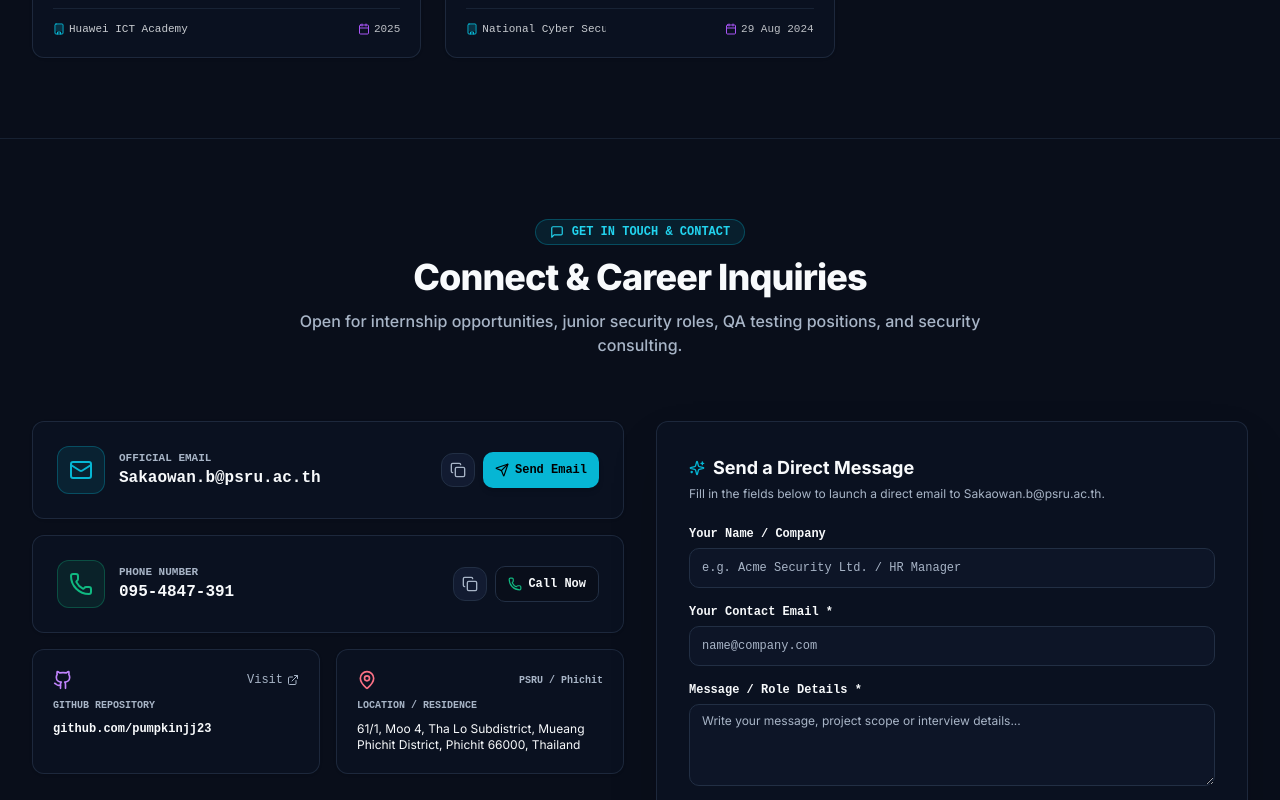
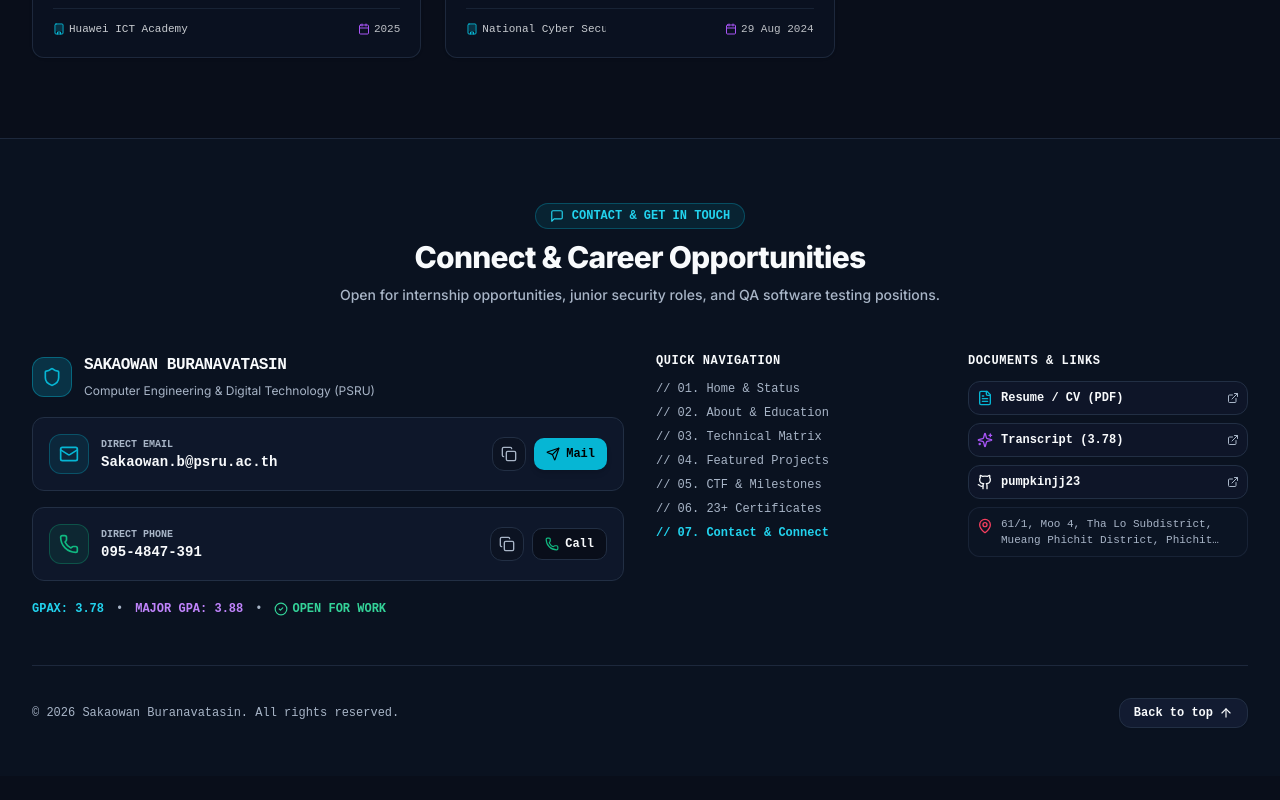
Before and after one commit to pumpkinjj23/portfolio.sakaowan23, a React (Vite) app: page / in a window 1280 px wide. Shown: the part 9160-9960 px from the top of the page. After the commit the page ends 9936 px from the top, so only its background shows below. Built offline with nearby package versions, Linux system fonts and the light colour scheme.

Commit message:
feat: upgrade footer into full Contact and Connections Hub

```diff
--- a/src/App.tsx
+++ b/src/App.tsx
@@ -8,7 +8,6 @@ import ExperienceSection from "@/components/experience-section"
 import CertificatesSection from "@/components/certificates-section"
 import CertificateModal from "@/components/certificate-modal"
 import ImageLightbox from "@/components/image-lightbox"
-import ContactSection from "@/components/contact-section"
 import Footer from "@/components/footer"
 import { portfolioData, type CertItem } from "@/data/portfolioData"
 
@@ -128,7 +127,6 @@ export default function App() {
           lang={lang}
           onSelectCert={(cert) => setSelectedCert(cert)}
         />
-        <ContactSection lang={lang} />
         <Footer lang={lang} />
       </div>
 
--- a/src/components/footer.tsx
+++ b/src/components/footer.tsx
@@ -1,4 +1,21 @@
-import { Shield, Github, Mail, ArrowUp, ExternalLink } from "lucide-react"
+import { useState } from "react"
+import {
+  Shield,
+  Github,
+  Mail,
+  Phone,
+  MapPin,
+  ArrowUp,
+  ExternalLink,
+  Copy,
+  Check,
+  Send,
+  MessageSquare,
+  FileText,
+  CheckCircle2,
+  Sparkles,
+} from "lucide-react"
+import { Button } from "@/components/ui/button"
 import { portfolioData } from "@/data/portfolioData"
 
 interface FooterProps {
@@ -7,87 +24,206 @@ interface FooterProps {
 
 export default function Footer({ lang = "en" }: FooterProps) {
   const p = portfolioData.personal
+  const [copiedEmail, setCopiedEmail] = useState(false)
+  const [copiedPhone, setCopiedPhone] = useState(false)
 
   const scrollToTop = () => {
     window.scrollTo({ top: 0, behavior: "smooth" })
   }
 
+  const copyToClipboard = (text: string, type: "email" | "phone") => {
+    navigator.clipboard.writeText(text)
+    if (type === "email") {
+      setCopiedEmail(true)
+      setTimeout(() => setCopiedEmail(false), 2000)
+    } else {
+      setCopiedPhone(true)
+      setTimeout(() => setCopiedPhone(false), 2000)
+    }
+  }
+
   return (
-    <footer className="relative border-t border-border/80 bg-secondary/30 pt-16 pb-12">
+    <footer
+      id="contact"
+      className="relative border-t border-border/80 bg-card/90 pt-16 pb-12 transition-colors"
+    >
       <div className="max-w-7xl mx-auto px-4 sm:px-6 lg:px-8">
-        <div className="grid grid-cols-1 md:grid-cols-12 gap-10 pb-12 border-b border-border/60">
-          {/* Brand & Bio */}
-          <div className="md:col-span-6 space-y-4">
+        {/* Section Header */}
+        <div className="text-center max-w-2xl mx-auto mb-12 space-y-2.5">
+          <div className="inline-flex items-center gap-2 px-3.5 py-1 rounded-full bg-cyan-500/10 border border-cyan-500/30 text-cyan-600 dark:text-cyan-400 text-xs font-mono font-bold">
+            <MessageSquare className="w-3.5 h-3.5" />
+            <span>{lang === "th" ? "ช่องทางการติดต่อ & ข้อมูล" : "CONTACT & GET IN TOUCH"}</span>
+          </div>
+          <h2 className="text-2xl sm:text-3xl font-extrabold tracking-tight text-foreground">
+            {lang === "th" ? "ติดต่อเพื่อร่วมงาน / สัมภาษณ์ฝึกงาน" : "Connect & Career Opportunities"}
+          </h2>
+          <p className="text-xs sm:text-sm text-muted-foreground font-medium">
+            {lang === "th"
+              ? "พร้อมเปิดรับโอกาสฝึกงานและร่วมงานในตำแหน่ง Security Tester, QA Software Tester, Junior Security Engineer"
+              : "Open for internship opportunities, junior security roles, and QA software testing positions."}
+          </p>
+        </div>
+
+        {/* Main Grid */}
+        <div className="grid grid-cols-1 lg:grid-cols-12 gap-8 pb-12 border-b border-border/80">
+          {/* Left Column (6 cols): Brand & Direct Contact Cards */}
+          <div className="lg:col-span-6 space-y-4">
+            {/* Brand Header */}
             <div className="flex items-center gap-3">
-              <div className="w-9 h-9 rounded-xl bg-cyan-500/20 border border-cyan-500/40 flex items-center justify-center">
-                <Shield className="w-5 h-5 text-cyan-400" />
+              <div className="w-10 h-10 rounded-xl bg-cyan-500/20 border border-cyan-500/40 flex items-center justify-center">
+                <Shield className="w-5 h-5 text-cyan-500" />
               </div>
-              <span className="font-mono text-base font-bold text-foreground tracking-tight">
-                SAKAOWAN.B // SEC_PORTFOLIO
+              <div>
+                <span className="font-mono text-base font-bold text-foreground tracking-tight block">
+                  SAKAOWAN BURANAVATASIN
+                </span>
+                <span className="text-xs text-muted-foreground font-sans">
+                  {lang === "th" ? "วิศวกรรมคอมพิวเตอร์และเทคโนโลยีดิจิทัล (PSRU)" : "Computer Engineering & Digital Technology (PSRU)"}
+                </span>
+              </div>
+            </div>
+
+            {/* Email Contact Box */}
+            <div className="p-4 rounded-xl bg-secondary/60 border border-border flex flex-col sm:flex-row sm:items-center justify-between gap-3 hover:border-cyan-500/40 transition-colors">
+              <div className="flex items-center gap-3">
+                <div className="w-10 h-10 rounded-lg bg-cyan-500/10 border border-cyan-500/30 flex items-center justify-center text-cyan-500 shrink-0">
+                  <Mail className="w-5 h-5" />
+                </div>
+                <div>
+                  <span className="text-[10px] font-mono font-bold text-muted-foreground uppercase block">
+                    {lang === "th" ? "อีเมลทางการ" : "DIRECT EMAIL"}
+                  </span>
+                  <a
+                    href={`mailto:${p.email}`}
+                    className="text-xs sm:text-sm font-mono font-bold text-foreground hover:text-cyan-500 transition-colors truncate block"
+                  >
+                    {p.email}
+                  </a>
+                </div>
+              </div>
+
+              <div className="flex items-center gap-2 shrink-0">
+                <button
+                  onClick={() => copyToClipboard(p.email, "email")}
+                  className="p-2 rounded-lg bg-card hover:bg-card/80 border border-border text-foreground transition-colors"
+                  title="Copy Email"
+                >
+                  {copiedEmail ? (
+                    <Check className="w-4 h-4 text-emerald-400" />
+                  ) : (
+                    <Copy className="w-4 h-4 text-muted-foreground" />
+                  )}
+                </button>
+                <a href={`mailto:${p.email}`}>
+                  <Button size="sm" className="bg-cyan-500 hover:bg-cyan-600 text-black font-bold font-mono text-xs gap-1.5 h-8">
+                    <Send className="w-3.5 h-3.5" />
+                    <span>{lang === "th" ? "ส่งอีเมล" : "Mail"}</span>
+                  </Button>
+                </a>
+              </div>
+            </div>
+
+            {/* Phone Contact Box */}
+            <div className="p-4 rounded-xl bg-secondary/60 border border-border flex flex-col sm:flex-row sm:items-center justify-between gap-3 hover:border-emerald-500/40 transition-colors">
+              <div className="flex items-center gap-3">
+                <div className="w-10 h-10 rounded-lg bg-emerald-500/10 border border-emerald-500/30 flex items-center justify-center text-emerald-500 shrink-0">
+                  <Phone className="w-5 h-5" />
+                </div>
+                <div>
+                  <span className="text-[10px] font-mono font-bold text-muted-foreground uppercase block">
+                    {lang === "th" ? "เบอร์โทรศัพท์" : "DIRECT PHONE"}
+                  </span>
+                  <a
+                    href={`tel:${p.phone.replace(/[^0-9]/g, "")}`}
+                    className="text-xs sm:text-sm font-mono font-bold text-foreground hover:text-emerald-500 transition-colors block"
+                  >
+                    {p.phone}
+                  </a>
+                </div>
+              </div>
+
+              <div className="flex items-center gap-2 shrink-0">
+                <button
+                  onClick={() => copyToClipboard(p.phone, "phone")}
+                  className="p-2 rounded-lg bg-card hover:bg-card/80 border border-border text-foreground transition-colors"
+                  title="Copy Phone"
+                >
+                  {copiedPhone ? (
+                    <Check className="w-4 h-4 text-emerald-400" />
+                  ) : (
+                    <Copy className="w-4 h-4 text-muted-foreground" />
+                  )}
+                </button>
+                <a href={`tel:${p.phone.replace(/[^0-9]/g, "")}`}>
+                  <Button variant="outline" size="sm" className="font-bold font-mono text-xs gap-1.5 h-8 border-border hover:border-emerald-400">
+                    <Phone className="w-3.5 h-3.5 text-emerald-500" />
+                    <span>{lang === "th" ? "โทรออก" : "Call"}</span>
+                  </Button>
+                </a>
+              </div>
+            </div>
+
+            {/* Status Line */}
+            <div className="flex flex-wrap items-center gap-3 text-xs font-mono pt-1 text-muted-foreground">
+              <span className="text-cyan-600 dark:text-cyan-400 font-bold">GPAX: 3.78</span>
+              <span>•</span>
+              <span className="text-purple-600 dark:text-purple-400 font-bold">MAJOR GPA: 3.88</span>
+              <span>•</span>
+              <span className="text-emerald-600 dark:text-emerald-400 font-bold flex items-center gap-1">
+                <CheckCircle2 className="w-3.5 h-3.5" />
+                <span>OPEN FOR WORK</span>
               </span>
-            </div>
-            <p className="text-xs sm:text-sm text-muted-foreground font-sans max-w-md leading-relaxed">
-              {lang === "th"
-                ? "แฟ้มสะสมผลงานความมั่นคงปลอดภัยไซเบอร์และการทดสอบซอฟต์แวร์ โดย สกาววรรณ บูรณะวาทศิลป์ นักศึกษาชั้นปีสุดท้าย วิศวกรรมคอมพิวเตอร์และเทคโนโลยีดิจิทัล มหาวิทยาลัยราชภัฏพิบูลสงคราม"
-                : "Cybersecurity & Software Testing Portfolio by Sakaowan Buranavatasin (Jubjang). Final-Year Computer Engineering & Digital Technology Student at PSRU."}
-            </p>
-            <div className="flex items-center gap-4 text-xs font-mono text-cyan-400">
-              <span>GPAX: 3.78</span>
-              <span>•</span>
-              <span>MAJOR GPA: 3.88</span>
-              <span>•</span>
-              <span className="text-emerald-400">STATUS: OPEN FOR WORK</span>
             </div>
           </div>
 
-          {/* Quick Links */}
-          <div className="md:col-span-3 space-y-3">
+          {/* Center Column (3 cols): Quick Navigation */}
+          <div className="lg:col-span-3 space-y-3">
             <span className="text-xs font-mono font-bold text-foreground uppercase tracking-wider block">
               {lang === "th" ? "เมนูด่วน" : "QUICK NAVIGATION"}
             </span>
             <ul className="space-y-2 text-xs font-mono text-muted-foreground">
               <li>
-                <a href="#hero" className="hover:text-cyan-400 transition-colors">
+                <a href="#hero" className="hover:text-cyan-500 transition-colors font-medium">
                   // 01. Home & Status
                 </a>
               </li>
               <li>
-                <a href="#about" className="hover:text-cyan-400 transition-colors">
+                <a href="#about" className="hover:text-cyan-500 transition-colors font-medium">
                   // 02. About & Education
                 </a>
               </li>
               <li>
-                <a href="#skills" className="hover:text-cyan-400 transition-colors">
+                <a href="#skills" className="hover:text-cyan-500 transition-colors font-medium">
                   // 03. Technical Matrix
                 </a>
               </li>
               <li>
-                <a href="#projects" className="hover:text-cyan-400 transition-colors">
+                <a href="#projects" className="hover:text-cyan-500 transition-colors font-medium">
                   // 04. Featured Projects
                 </a>
               </li>
               <li>
-                <a href="#experience" className="hover:text-cyan-400 transition-colors">
+                <a href="#experience" className="hover:text-cyan-500 transition-colors font-medium">
                   // 05. CTF & Milestones
                 </a>
               </li>
               <li>
-                <a href="#certificates" className="hover:text-cyan-400 transition-colors">
+                <a href="#certificates" className="hover:text-cyan-500 transition-colors font-medium">
                   // 06. 23+ Certificates
                 </a>
               </li>
               <li>
-                <a href="#contact" className="hover:text-cyan-400 transition-colors">
+                <a href="#contact" className="text-cyan-600 dark:text-cyan-400 font-bold">
                   // 07. Contact & Connect
                 </a>
               </li>
             </ul>
           </div>
 
-          {/* Connect & Documents */}
-          <div className="md:col-span-3 space-y-3">
+          {/* Right Column (3 cols): Documents & Social Links */}
+          <div className="lg:col-span-3 space-y-3">
             <span className="text-xs font-mono font-bold text-foreground uppercase tracking-wider block">
-              {lang === "th" ? "เอกสาร & ติดต่อ" : "DOCUMENTS & CONTACT"}
+              {lang === "th" ? "เอกสาร & ช่องทางออนไลน์" : "DOCUMENTS & LINKS"}
             </span>
             <ul className="space-y-2 text-xs font-mono text-muted-foreground">
               <li>
@@ -95,10 +231,11 @@ export default function Footer({ lang = "en" }: FooterProps) {
                   href={p.cvPdf}
                   target="_blank"
                   rel="noopener noreferrer"
-                  className="hover:text-cyan-400 transition-colors flex items-center gap-1.5"
+                  className="hover:text-cyan-500 transition-colors flex items-center gap-2 p-2 rounded-lg bg-secondary/50 border border-border text-foreground font-semibold"
                 >
-                  <ExternalLink className="w-3.5 h-3.5" />
+                  <FileText className="w-4 h-4 text-cyan-500" />
                   <span>Resume / CV (PDF)</span>
+                  <ExternalLink className="w-3 h-3 ml-auto text-muted-foreground" />
                 </a>
               </li>
               <li>
@@ -106,10 +243,11 @@ export default function Footer({ lang = "en" }: FooterProps) {
                   href={p.transcriptPdf}
                   target="_blank"
                   rel="noopener noreferrer"
-                  className="hover:text-cyan-400 transition-colors flex items-center gap-1.5"
+                  className="hover:text-cyan-500 transition-colors flex items-center gap-2 p-2 rounded-lg bg-secondary/50 border border-border text-foreground font-semibold"
                 >
-                  <ExternalLink className="w-3.5 h-3.5" />
-                  <span>Official Transcript (3.78)</span>
+                  <Sparkles className="w-4 h-4 text-purple-500" />
+                  <span>Transcript (3.78)</span>
+                  <ExternalLink className="w-3 h-3 ml-auto text-muted-foreground" />
                 </a>
               </li>
               <li>
@@ -117,20 +255,18 @@ export default function Footer({ lang = "en" }: FooterProps) {
                   href={p.github}
                   target="_blank"
                   rel="noopener noreferrer"
-                  className="hover:text-cyan-400 transition-colors flex items-center gap-1.5"
+                  className="hover:text-cyan-500 transition-colors flex items-center gap-2 p-2 rounded-lg bg-secondary/50 border border-border text-foreground font-semibold"
                 >
-                  <Github className="w-3.5 h-3.5" />
-                  <span>github.com/pumpkinjj23</span>
+                  <Github className="w-4 h-4 text-foreground" />
+                  <span className="truncate">{p.githubUsername}</span>
+                  <ExternalLink className="w-3 h-3 ml-auto text-muted-foreground" />
                 </a>
               </li>
               <li>
-                <a
-                  href={`mailto:${p.email}`}
-                  className="hover:text-cyan-400 transition-colors flex items-center gap-1.5"
-                >
-                  <Mail className="w-3.5 h-3.5" />
-                  <span className="truncate">{p.email}</span>
-                </a>
+                <div className="flex items-start gap-2 p-2 rounded-lg bg-secondary/30 border border-border/60 text-muted-foreground text-[11px]">
+                  <MapPin className="w-4 h-4 text-rose-500 shrink-0 mt-0.5" />
+                  <span className="line-clamp-2">{lang === "th" ? p.addressTh : p.address}</span>
+                </div>
               </li>
             </ul>
           </div>
@@ -138,13 +274,13 @@ export default function Footer({ lang = "en" }: FooterProps) {
 
         {/* Bottom Bar */}
         <div className="pt-8 flex flex-col sm:flex-row items-center justify-between gap-4 text-xs text-muted-foreground font-mono">
-          <p>
+          <p className="font-medium">
             © {new Date().getFullYear()} Sakaowan Buranavatasin. All rights reserved.
           </p>
 
           <button
             onClick={scrollToTop}
-            className="flex items-center gap-1.5 px-3 py-1.5 rounded-lg bg-secondary/80 hover:bg-secondary text-foreground transition-colors border border-border"
+            className="flex items-center gap-1.5 px-3.5 py-1.5 rounded-lg bg-secondary hover:bg-secondary/80 text-foreground transition-colors border border-border font-semibold shadow-sm"
           >
             <span>Back to top</span>
             <ArrowUp className="w-3.5 h-3.5" />
```
